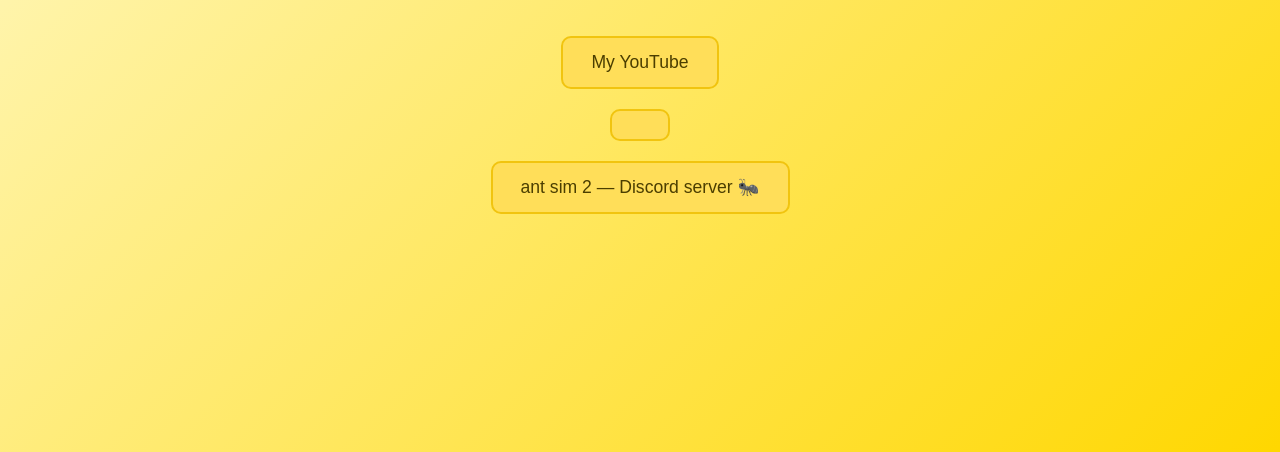
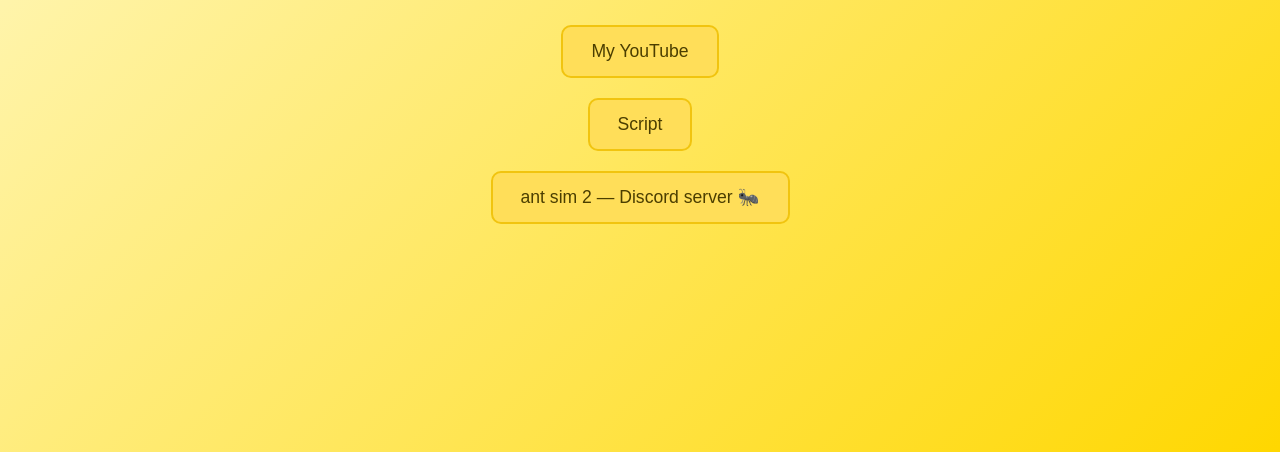
Before and after one commit to ARTEMKA-bit-blip/Secret-ant, a plain HTML site: page index.html in a window 1280 px wide. Shown: the part 348-800 px from the top of the page. Drawn offline with Linux system fonts and the light colour scheme.

Commit message:
Fix button HTML syntax for download action

```diff
--- a/index.html
+++ b/index.html
@@ -43,7 +43,7 @@
     My YouTube
   </button>
 
-  <button class="btn" onclick="text.dowland('https://github.com/ARTEMKA-bit-blip/Script-')"
+  <button class="btn" onclick="text.dowland('https://github.com/ARTEMKA-bit-blip/Script-')">
     Script
   </button>
 
```
